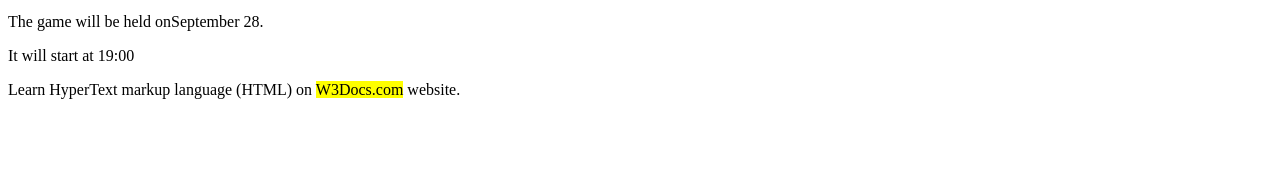
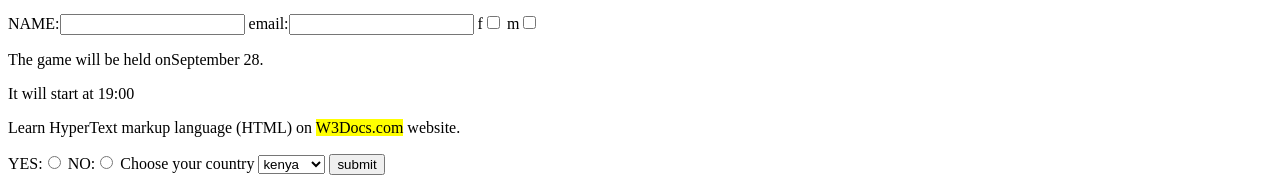
Before and after one commit to Angelkeysha/Angelkeysha, a plain HTML site: page index.html in a window 1280 px wide. Shown: the part 932-1115 px from the top of the page. Before the commit the page ends 1047 px from the top, so only its background shows below. Drawn offline with Linux system fonts and the light colour scheme.

Commit message:
added form

```diff
--- a/index.html
+++ b/index.html
@@ -43,6 +43,13 @@
     <img src="https://images.unsplash.com/photo-1663208542270-c76fc8b3ed9d?ixlib=rb-1.2.1&ixid=MnwxMjA3fDB8MHxlZGl0b3JpYWwtZmVlZHwyfHx8ZW58MHx8fHw%3D&auto=format&fit=crop&w=1000&q=60_">
     <figcaption>a hotel room</figcaption>
 </figure>
+<form>
+  <label>NAME:<input type="text" id="text"></label>
+  <label>email:<input type="email" id="text">
+  </label>
+  <label>f<input type="checkbox" id="gender"></label>
+  <label>m<input type="checkbox" id="gender"></label>
+</form>
 <time>
 <p>The game will be held on<time datetime="2018-09-28 19:00">September 28</time>.</p>
 <p>It will start at <time>19:00</time></p>
@@ -50,3 +57,15 @@
 <mark>
 <p>Learn HyperText markup language (HTML) on <mark>W3Docs.com</mark> website.</p>
 </mark>
+
+
+<label>YES:<input type="radio" id="radio"></label>
+<label>NO:<input type="radio" id="radio"></label>
+<label>Choose your country
+  <select>
+  <option>kenya</option>
+  <option>uganda</option>
+  <option>angola</option>
+  </select>
+</label>
+<input type="submit" value="submit">
```
